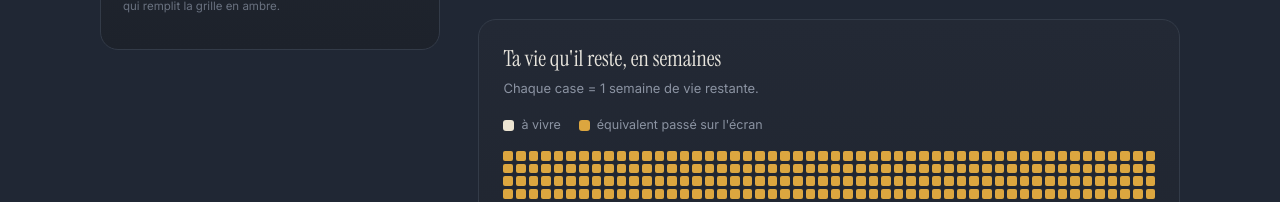
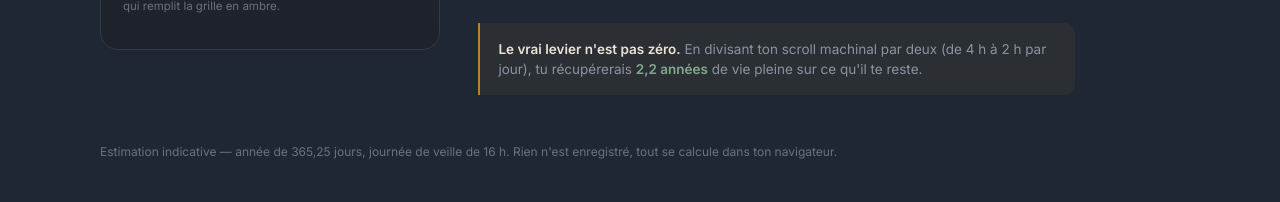
Before and after one commit to maxmontezume-sketch/Temps-d-cran-, a plain HTML site: page index.html in a window 1280 px wide. Shown: the part 598-800 px from the top of the page. Drawn offline with Linux system fonts and the light colour scheme.

Commit message:
Update index.html

```diff
--- a/index.html
+++ b/index.html
@@ -216,17 +216,6 @@
         </div>
       </div>
 
-      <section class="grid-card">
-        <h2>Ta vie qu'il reste, en semaines</h2>
-        <p class="cap">Chaque case = 1 semaine de vie restante.</p>
-        <div class="legend">
-          <span><i class="swatch" style="background:var(--bone)"></i> à vivre</span>
-          <span><i class="swatch" style="background:var(--sand)"></i> équivalent passé sur l'écran</span>
-        </div>
-        <div class="grid" id="grid" role="img" aria-label="Grille des semaines de vie restantes"></div>
-        <p class="grid-foot" id="gridFoot"></p>
-      </section>
-
       <p class="note" id="note"></p>
     </main>
   </div>
@@ -242,29 +231,13 @@
     totalVal:$('totalVal'), lostVal:$('lostVal'),
     lostYears:$('lostYears'), lostUnit:$('lostUnit'), subline:$('subline'),
     yearsLeft:$('yearsLeft'), lostDays:$('lostDays'), wakingDays:$('wakingDays'),
-    grid:$('grid'), gridFoot:$('gridFoot'), note:$('note'), headline:document.querySelector('.headline')
+    note:$('note'), headline:document.querySelector('.headline')
   };
 
   const DAYS_YEAR = 365.25;
   const nf = n => new Intl.NumberFormat('fr-FR').format(Math.round(n));
   const nf1 = n => new Intl.NumberFormat('fr-FR',{minimumFractionDigits:1,maximumFractionDigits:1}).format(n);
   const hf = h => (Number.isInteger(h) ? nf(h) : nf1(h));
-
-  // Construit la grille une fois pour le max de semaines possible, puis on montre/cache.
-  let cells = [];
-  function ensureGrid(weeks){
-    if(cells.length === weeks) return;
-    els.grid.innerHTML = '';
-    cells = [];
-    const frag = document.createDocumentFragment();
-    for(let i=0;i<weeks;i++){
-      const c = document.createElement('div');
-      c.className = 'cell';
-      frag.appendChild(c);
-      cells.push(c);
-    }
-    els.grid.appendChild(frag);
-  }
 
   function compute(){
     let age = parseFloat(els.age.value) || 0;
@@ -282,9 +255,6 @@
 
     if(yearsLeft <= 0){
       els.headline.style.display = 'none';
-      els.grid.innerHTML = '';
-      cells = [];
-      els.gridFoot.innerHTML = '';
       els.note.innerHTML = "<span class='warn'>L'âge espéré doit être supérieur à ton âge actuel.</span> Ajuste les deux champs en haut à gauche pour lancer le calcul.";
       return;
     }
@@ -312,16 +282,6 @@
     els.lostDays.textContent  = nf(lostDays24);
     els.wakingDays.textContent = nf(wakingPerYear);
 
-    // ---- Grille en semaines ----
-    const weeksLeft = Math.round(yearsLeft * 52);
-    const lostWeeks = Math.min(weeksLeft, Math.round(lostDays24 / 7));
-    ensureGrid(weeksLeft);
-    for(let i=0;i<cells.length;i++){
-      cells[i].className = 'cell ' + (i < lostWeeks ? 'lost' : 'live');
-    }
-    els.gridFoot.innerHTML =
-      `<b style="color:var(--bone)">${nf(lostWeeks)} semaines</b> sur ${nf(weeksLeft)} — l'équivalent en temps plein de ce que l'écran te prend.`;
-
     // ---- Effet levier : moitié moins de scroll ----
     if(lost > 0){
       const halved = lost/2;
```
